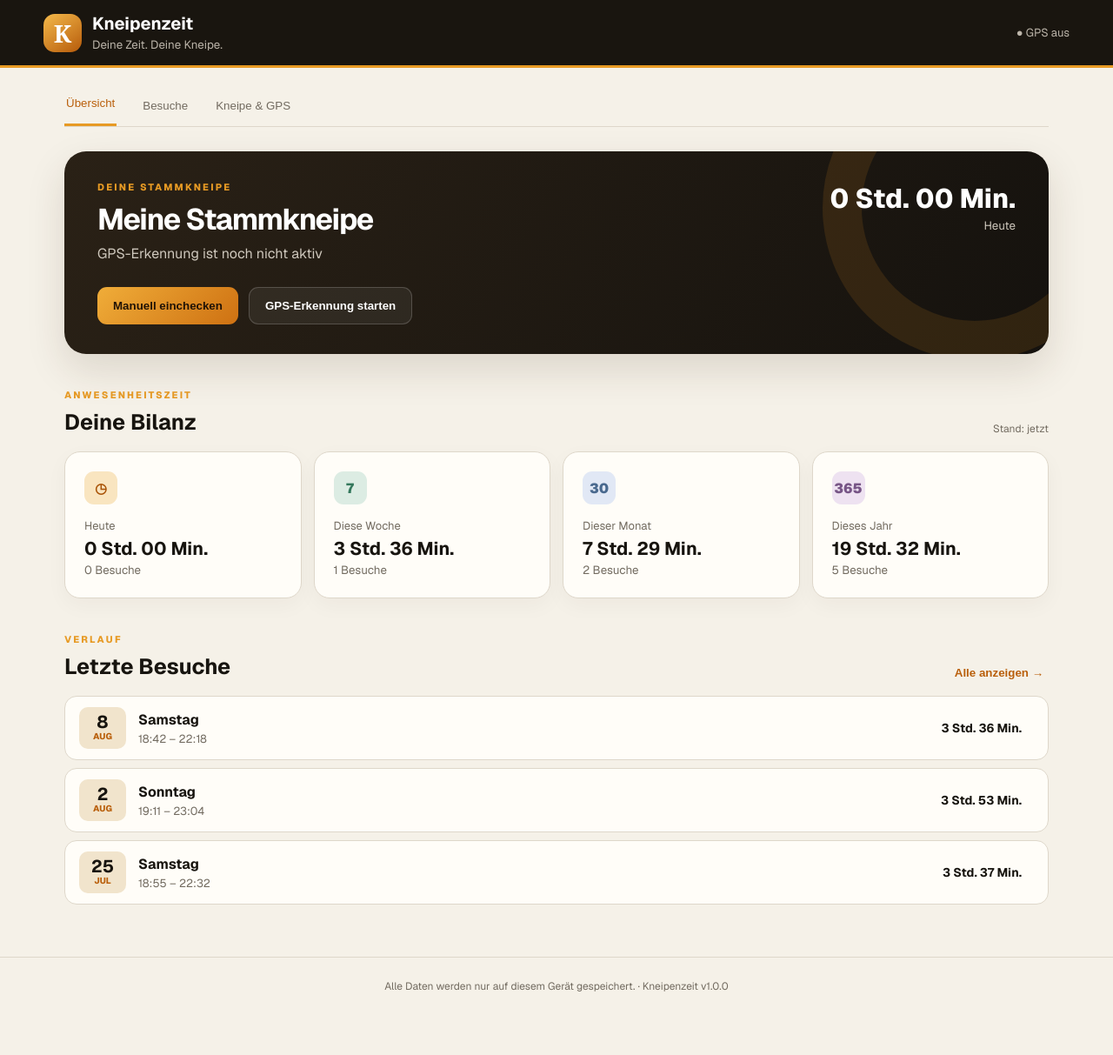
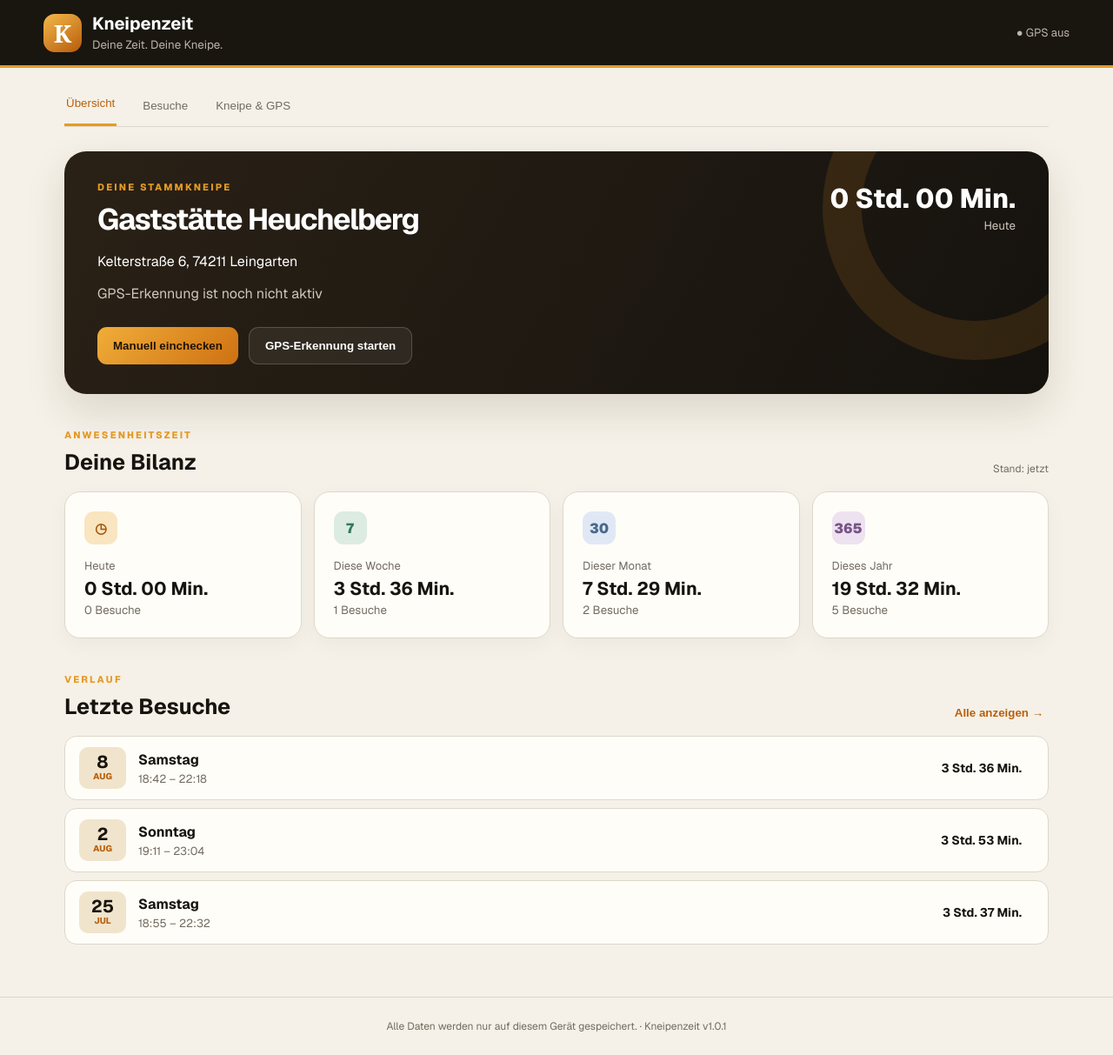
Before and after one commit to catbinderson/Kneipenzeit, a Next.js app: page / in a window 1280 px wide. Shown: the whole page at 87% size. Before the commit the page ends 1167 px from the top, so only its background shows below. Built offline with nearby package versions, Linux system fonts and the light colour scheme.

Commit message:
Gaststätte Heuchelberg als Stammkneipe festlegen

```diff
--- a/app/page.tsx
+++ b/app/page.tsx
@@ -3,9 +3,9 @@
 import { useEffect, useMemo, useRef, useState } from "react";
 
 type Visit = { id: number; start: string; end: string | null };
-type Pub = { name: string; lat: number | null; lng: number | null; radius: number; delay: number };
+type Pub = { name: string; address: string; lat: number | null; lng: number | null; radius: number; delay: number };
 
-const initialPub: Pub = { name: "Meine Stammkneipe", lat: null, lng: null, radius: 60, delay: 5 };
+const initialPub: Pub = { name: "Gaststätte Heuchelberg", address: "Kelterstraße 6, 74211 Leingarten", lat: 49.1427734, lng: 9.1220517, radius: 60, delay: 5 };
 const sampleVisits: Visit[] = [
   { id: 1, start: "2026-08-08T18:42:00", end: "2026-08-08T22:18:00" },
   { id: 2, start: "2026-08-02T19:11:00", end: "2026-08-02T23:04:00" },
@@ -45,7 +45,11 @@ export default function Home() {
 
   useEffect(() => {
     const p=localStorage.getItem("kneipenzeit-pub"), v=localStorage.getItem("kneipenzeit-visits");
-    if(p) setPub(JSON.parse(p)); if(v) setVisits(JSON.parse(v)); setReady(true);
+    if(p) {
+      const saved = JSON.parse(p) as Partial<Pub>;
+      setPub(saved.name === "Meine Stammkneipe" ? initialPub : { ...initialPub, ...saved });
+    }
+    if(v) setVisits(JSON.parse(v)); setReady(true);
     const timer=setInterval(()=>setNow(Date.now()),1000); return()=>clearInterval(timer);
   },[]);
   useEffect(()=>{ if(ready){ localStorage.setItem("kneipenzeit-pub",JSON.stringify(pub)); localStorage.setItem("kneipenzeit-visits",JSON.stringify(visits)); }},[pub,visits,ready]);
@@ -93,7 +97,7 @@ export default function Home() {
 
       {tab==="overview"&&<>
         <section className={`hero ${active?"inside":""}`}>
-          <div><p className="eyebrow">{active?"JETZT EINGECHECKT":"DEINE STAMMKNEIPE"}</p><h1>{pub.name}</h1><p className="status">{message}</p></div>
+          <div><p className="eyebrow">{active?"JETZT EINGECHECKT":"DEINE STAMMKNEIPE"}</p><h1>{pub.name}</h1><p className="pubAddress">{pub.address}</p><p className="status">{message}</p></div>
           <div className="heroRight"><div className="clock">{active?fmt(duration(active,now)):"0 Std. 00 Min."}</div><small>{active?`Seit ${new Date(active.start).toLocaleTimeString("de-DE",{hour:"2-digit",minute:"2-digit"})} Uhr`:distanceAway!==null?`${Math.round(distanceAway)} m entfernt`:"Heute"}</small></div>
           <div className="actions"><button className="primary" onClick={active?endVisit:startVisit}>{active?"Besuch beenden":"Manuell einchecken"}</button><button className="secondary" onClick={toggleTracking}>{tracking?"GPS pausieren":"GPS-Erkennung starten"}</button></div>
         </section>
@@ -105,9 +109,9 @@ export default function Home() {
 
       {tab==="visits"&&<section className="panel"><div className="sectionTitle"><div><p className="eyebrow">CHRONIK</p><h1>Alle Besuche</h1></div><button className="primary compact" onClick={startVisit}>+ Besuch starten</button></div><VisitList visits={visits} now={now} remove={removeVisit}/></section>}
 
-      {tab==="settings"&&<section className="settingsGrid"><div className="panel"><p className="eyebrow">STANDORT</p><h1>Deine Kneipe</h1><label>Name<input value={pub.name} onChange={e=>setPub({...pub,name:e.target.value})}/></label><div className="coords"><label>Breitengrad<input type="number" value={pub.lat??""} onChange={e=>setPub({...pub,lat:+e.target.value})}/></label><label>Längengrad<input type="number" value={pub.lng??""} onChange={e=>setPub({...pub,lng:+e.target.value})}/></label></div><button className="primary full" onClick={useCurrentLocation}>Aktuellen Standort als Kneipe speichern</button></div><div className="panel"><p className="eyebrow">AUTOMATIK</p><h1>GPS-Erkennung</h1><label>Erkennungsradius <b>{pub.radius} m</b><input type="range" min="25" max="200" step="5" value={pub.radius} onChange={e=>setPub({...pub,radius:+e.target.value})}/></label><label>Mindestaufenthalt <b>{pub.delay} Min.</b><input type="range" min="0" max="20" value={pub.delay} onChange={e=>setPub({...pub,delay:+e.target.value})}/></label><div className="notice">Kurzes Vorbeifahren wird erst nach dem Mindestaufenthalt als Besuch gewertet. Auf dem iPhone muss die App geöffnet sein, damit eine Web-App den Standort zuverlässig aktualisieren kann.</div><button className="secondary full" onClick={toggleTracking}>{tracking?"GPS-Erkennung pausieren":"GPS-Erkennung starten"}</button></div></section>}
+      {tab==="settings"&&<section className="settingsGrid"><div className="panel"><p className="eyebrow">STANDORT</p><h1>Deine Kneipe</h1><label>Name<input value={pub.name} readOnly/></label><label>Adresse<input value={pub.address} readOnly/></label><div className="coords"><label>Breitengrad<input type="number" value={pub.lat??""} readOnly/></label><label>Längengrad<input type="number" value={pub.lng??""} readOnly/></label></div><button className="primary full" onClick={useCurrentLocation}>Standort vor Ort genauer festlegen</button></div><div className="panel"><p className="eyebrow">AUTOMATIK</p><h1>GPS-Erkennung</h1><label>Erkennungsradius <b>{pub.radius} m</b><input type="range" min="25" max="200" step="5" value={pub.radius} onChange={e=>setPub({...pub,radius:+e.target.value})}/></label><label>Mindestaufenthalt <b>{pub.delay} Min.</b><input type="range" min="0" max="20" value={pub.delay} onChange={e=>setPub({...pub,delay:+e.target.value})}/></label><div className="notice">Kurzes Vorbeifahren wird erst nach dem Mindestaufenthalt als Besuch gewertet. Auf dem iPhone muss die App geöffnet sein, damit eine Web-App den Standort zuverlässig aktualisieren kann.</div><button className="secondary full" onClick={toggleTracking}>{tracking?"GPS-Erkennung pausieren":"GPS-Erkennung starten"}</button></div></section>}
     </div>
-    <footer>Alle Daten werden nur auf diesem Gerät gespeichert. · Kneipenzeit v1.0.0</footer>
+    <footer>Alle Daten werden nur auf diesem Gerät gespeichert. · Kneipenzeit v1.0.1</footer>
   </main>;
 }
 
```
